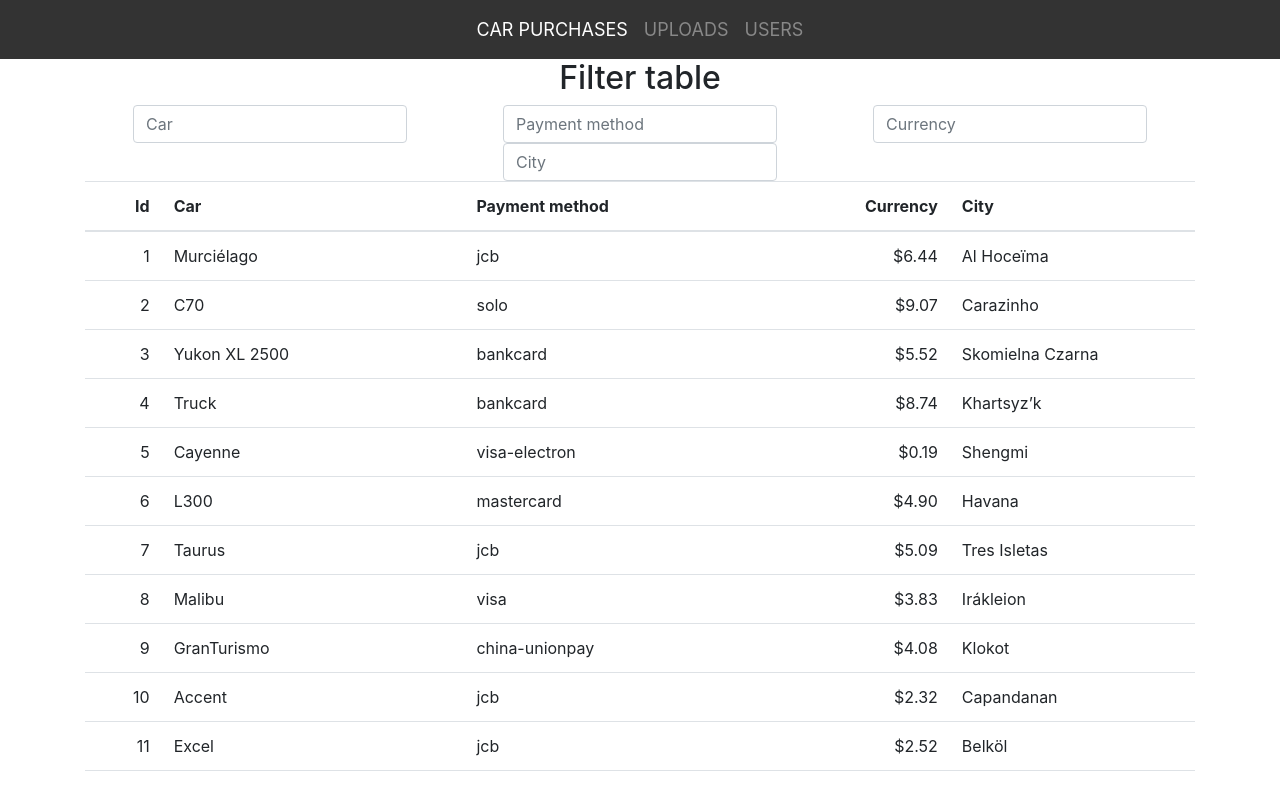
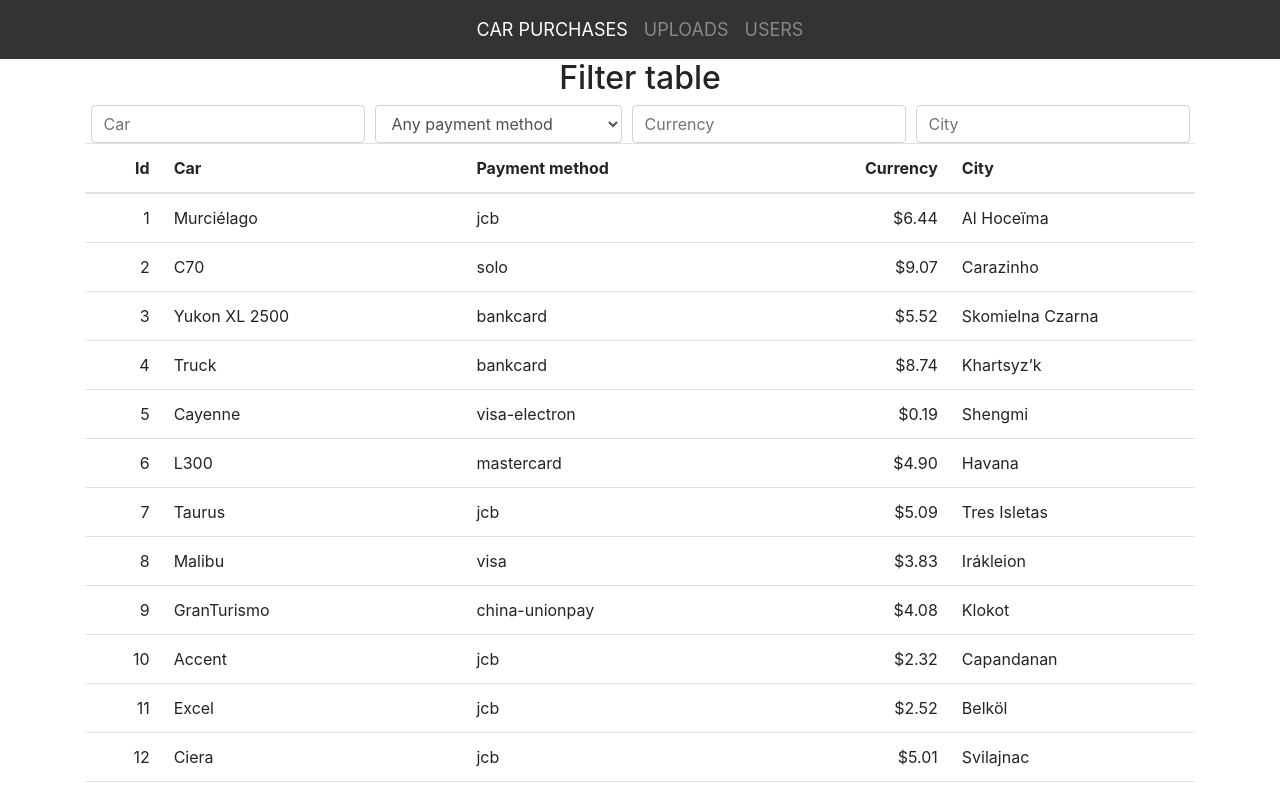
Before and after one commit to miletich/tables-test, a React app: page /tables/carPurchases in a window 1280 px wide. Shown: the top 785 px of the page. Built offline with nearby package versions, Linux system fonts and the light colour scheme.

Commit message:
Enable specialised filtering for payment methods

```diff
--- a/src/components/Table.js
+++ b/src/components/Table.js
@@ -52,7 +52,12 @@ class Table extends Component {
     // enables applying all active filters without requiring multiple array iterations
     const composePredicates = predicates => predicates.reduce((acc, cur) => x => acc(x) && cur(x));
     const filterData = () =>
-      data.filter(composePredicates(Object.entries(filters).map(([key, value]) => contains(key, value))));
+      data.filter(composePredicates(Object.entries(filters).map(([key, value]) => {
+        if (key === 'payment_method' && value) {
+          return isEqual(key, value);
+        }
+        return contains(key, value);
+      })));
     // as soon as react 16.3 is out, it will start printing deprecation warnings for all `will`
     // lifecycle methods, making this particular rule obsolete
     /* eslint-disable react/no-did-update-set-state */
@@ -90,8 +95,50 @@ class Table extends Component {
           <h2 className="h2">Filter table</h2>
           <form className="form-inline" style={{ textAlign: 'center' }}>
             <div className="form-row" style={{ margin: '0 auto' }}>
-              {Object.entries(data[0]).map(([key, value]) =>
-                  key !== 'id' && (
+              {Object.entries(data[0]).map(([key]) => {
+                if (key !== 'id') {
+                  if (key === 'payment_method') {
+                    return (
+                      <div key={key} className="col">
+                        <select
+                          id={key}
+                          className="form-control"
+                          data-filter={key}
+                          onChange={this.handleChange}
+                        >
+                          <option value="">Any payment method</option>
+                          {Array.from(new Set(data.map(obj => obj.payment_method)))
+                            .sort()
+                            .map(method => (
+                              <option key={method} value={method}>
+                                {method}
+                              </option>
+                            ))}
+                        </select>
+                      </div>
+                    );
+                  } else if (key === 'datetime') {
+                    return (
+                      <div key={key} className="col">
+                        <select
+                          id={key}
+                          className="form-control"
+                          data-filter={key}
+                          onChange={this.handleChange}
+                        >
+                          <option value="">Any time</option>
+                          {Array.from(new Set(data.map(obj => moment(`${obj.datetime.date} ${obj.datetime.time}`).fromNow())))
+                            .sort()
+                            .map(time => (
+                              <option key={time} value={time}>
+                                {time}
+                              </option>
+                            ))}
+                        </select>
+                      </div>
+                    );
+                  }
+                  return (
                     <div key={key} className="col">
                       <input
                         type="text"
@@ -102,7 +149,10 @@ class Table extends Component {
                         data-filter={key}
                       />
                     </div>
-                  ))}
+                  );
+                }
+                return null;
+              })}
             </div>
           </form>
         </div>
```
